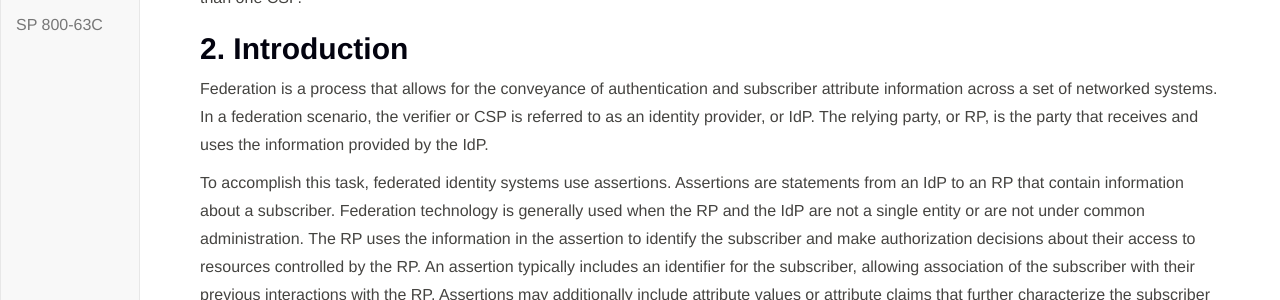
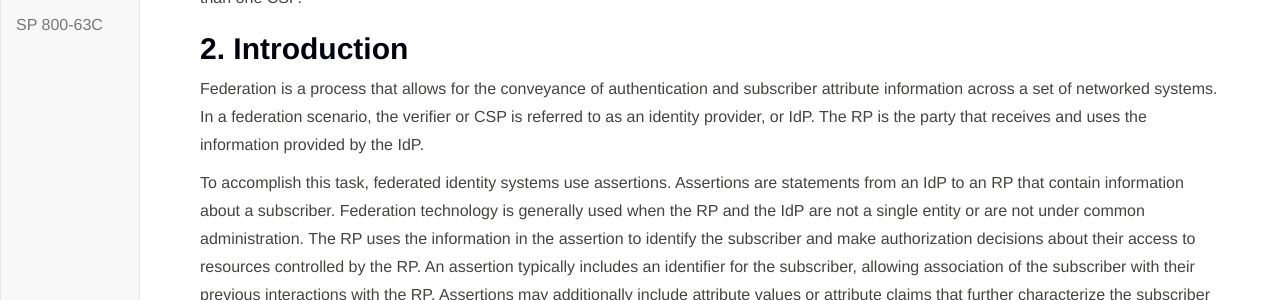
Before and after one commit to usnistgov/800-63-3, a Jekyll site: the page built from sp800-63c/sec1_2_introduction.md, in a window 1280 px wide and 1137 px high. Shown: the part 257-557 px from the top of the window. Built offline with Jekyll 4.4.1, drawn with Linux system fonts in a browser that asks for light colours; our own code applies the rules of GitHub Pages for plain Markdown files.

Commit message:
Update sec1_2_introduction.md

```diff
--- a/sp800-63c/sec1_2_introduction.md
+++ b/sp800-63c/sec1_2_introduction.md
@@ -12,7 +12,7 @@
 
 ## 2. Introduction
 
-Federation is a process that allows for the conveyance of authentication and subscriber attribute information across a set of networked systems. In a federation scenario, the verifier or CSP is referred to as an identity provider, or IdP. The relying party, or RP, is the party that receives and uses the information provided by the IdP.
+Federation is a process that allows for the conveyance of authentication and subscriber attribute information across a set of networked systems. In a federation scenario, the verifier or CSP is referred to as an identity provider, or IdP. The RP is the party that receives and uses the information provided by the IdP.
 
 To accomplish this task, federated identity systems use assertions. Assertions are statements from an IdP to an RP that contain information about a subscriber. Federation technology is generally used when the RP and the IdP are not a single entity or are not under common administration. The RP uses the information in the assertion to identify the subscriber and make authorization decisions about their access to resources controlled by the RP. An assertion typically includes an identifier for the subscriber, allowing association of the subscriber with their previous interactions with the RP. Assertions may additionally include attribute values or attribute claims that further characterize the subscriber and support the authorization decision at the RP. Additional attributes may also be available outside of the assertion as part of the larger federation protocol. These attribute values and attribute claims are often used in determining access privileges for Attribute Based Access Control (ABAC) or facilitatating a transaction (e.g., shipping address).
 
```
